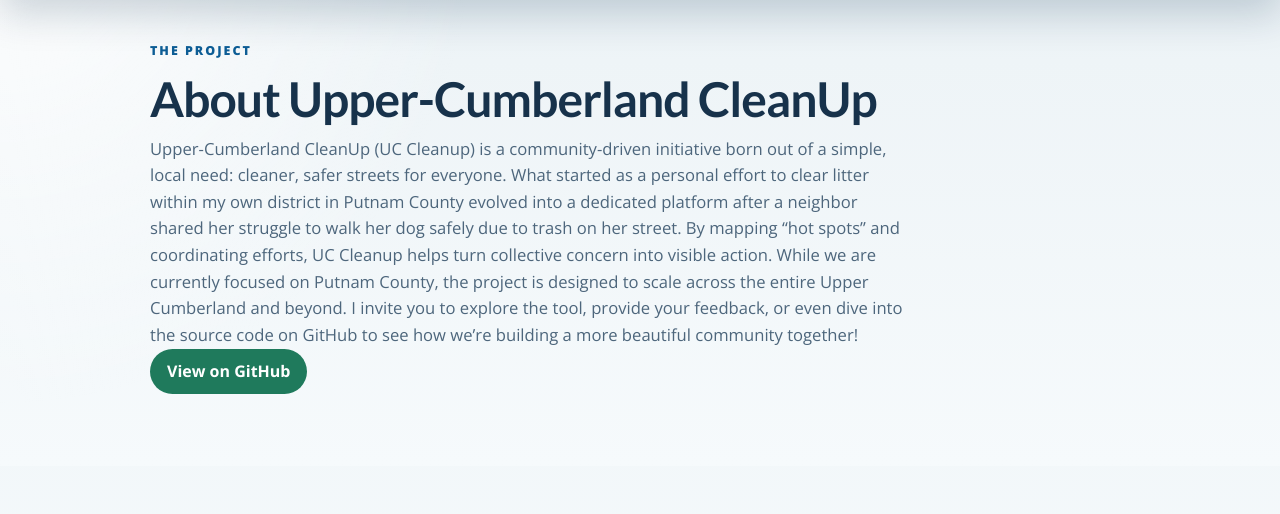
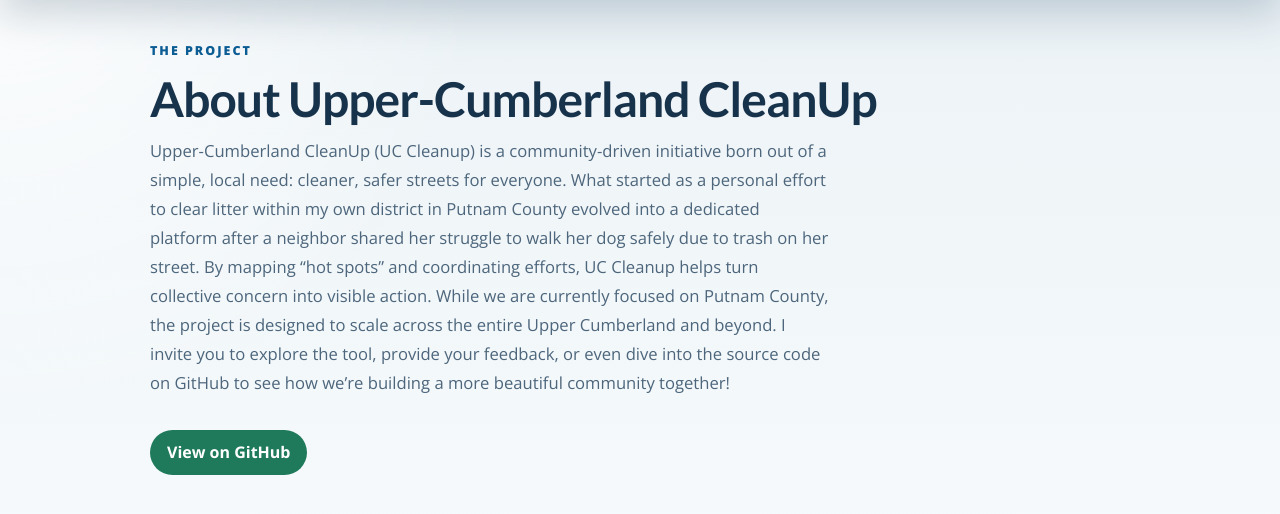
Before and after one commit to Brlaney/UC_CleanUp, a Django app: page /about/ in a window 1280 px wide. Shown: the part 68-582 px from the top of the page. Run offline with Django 5.2, Linux system fonts and the light colour scheme; data that the repository does not hold is empty; parts of the project's set-up code (start-up, migrations or seed data) failed here and were passed over.

Commit message:
fix: about page full-height, paragraph spacing and button gap
- main { flex: 1 } so short pages fill viewport height
- about paragraph: line-height 1.75, max-width 680px, 2rem bottom margin
- paragraph text on one line to avoid sloppy HTML-whitespace breaks

Co-Authored-By: Claude Sonnet 4.6 <noreply@anthropic.com>

```diff
--- a/static/css/site.css
+++ b/static/css/site.css
@@ -23,6 +23,10 @@ body {
   display: flex;
   flex-direction: column;
   overflow-x: hidden;
+}
+
+main {
+  flex: 1;
 }
 
 img {
--- a/templates/geoapp/about.html
+++ b/templates/geoapp/about.html
@@ -7,15 +7,8 @@
     <div class="page-intro">
         <span class="section-kicker">The Project</span>
         <h1>About Upper-Cumberland CleanUp</h1>
-        <p>
-            Upper-Cumberland CleanUp (UC Cleanup) is a community-driven initiative born out of a simple, local need:
-            cleaner, safer streets for everyone. What started as a personal effort to clear litter within my own
-            district in Putnam County evolved into a dedicated platform after a neighbor shared her struggle to walk
-            her dog safely due to trash on her street. By mapping &ldquo;hot spots&rdquo; and coordinating efforts,
-            UC Cleanup helps turn collective concern into visible action. While we are currently focused on Putnam
-            County, the project is designed to scale across the entire Upper Cumberland and beyond. I invite you to
-            explore the tool, provide your feedback, or even dive into the source code on GitHub to see how we&rsquo;re
-            building a more beautiful community together!
+        <p style="line-height: 1.75; max-width: 680px; margin-bottom: 2rem;">
+            Upper-Cumberland CleanUp (UC Cleanup) is a community-driven initiative born out of a simple, local need: cleaner, safer streets for everyone. What started as a personal effort to clear litter within my own district in Putnam County evolved into a dedicated platform after a neighbor shared her struggle to walk her dog safely due to trash on her street. By mapping &ldquo;hot spots&rdquo; and coordinating efforts, UC Cleanup helps turn collective concern into visible action. While we are currently focused on Putnam County, the project is designed to scale across the entire Upper Cumberland and beyond. I invite you to explore the tool, provide your feedback, or even dive into the source code on GitHub to see how we&rsquo;re building a more beautiful community together!
         </p>
         <a
             class="btn btn-secondary"
```
